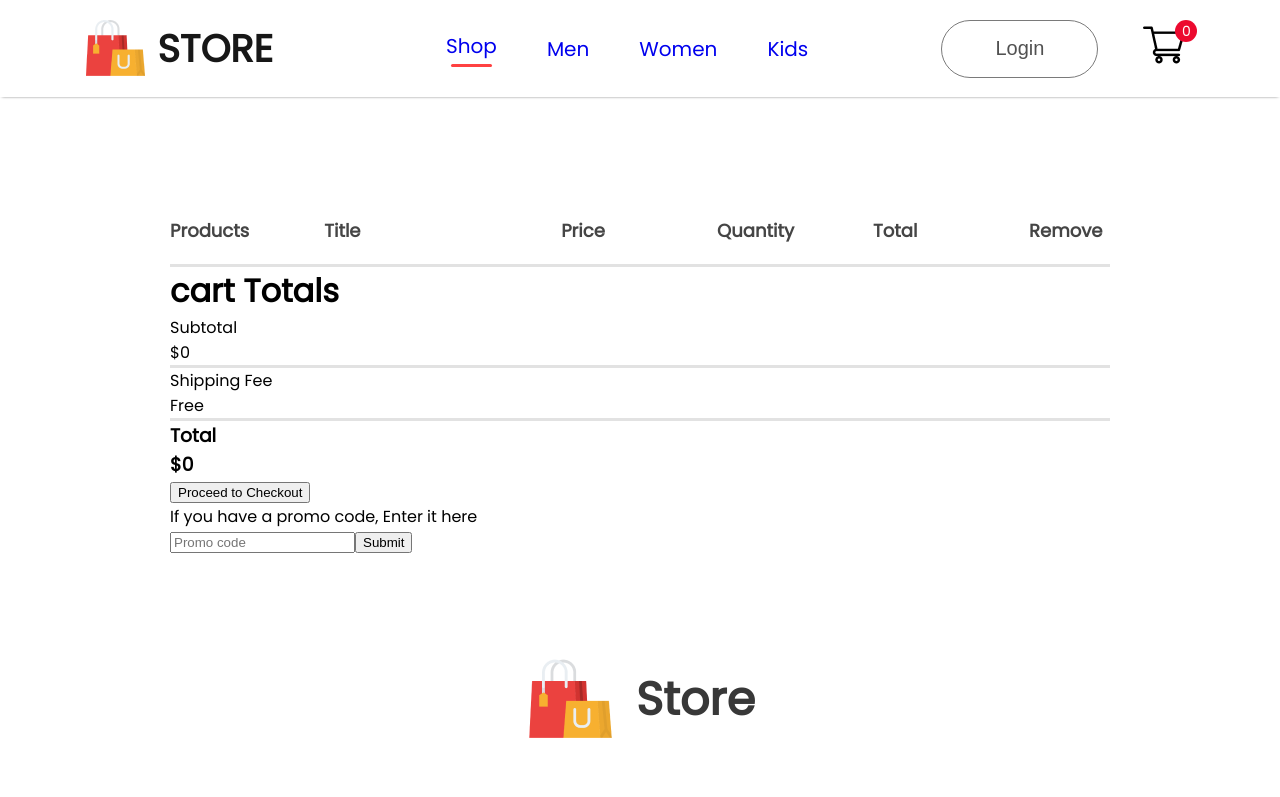
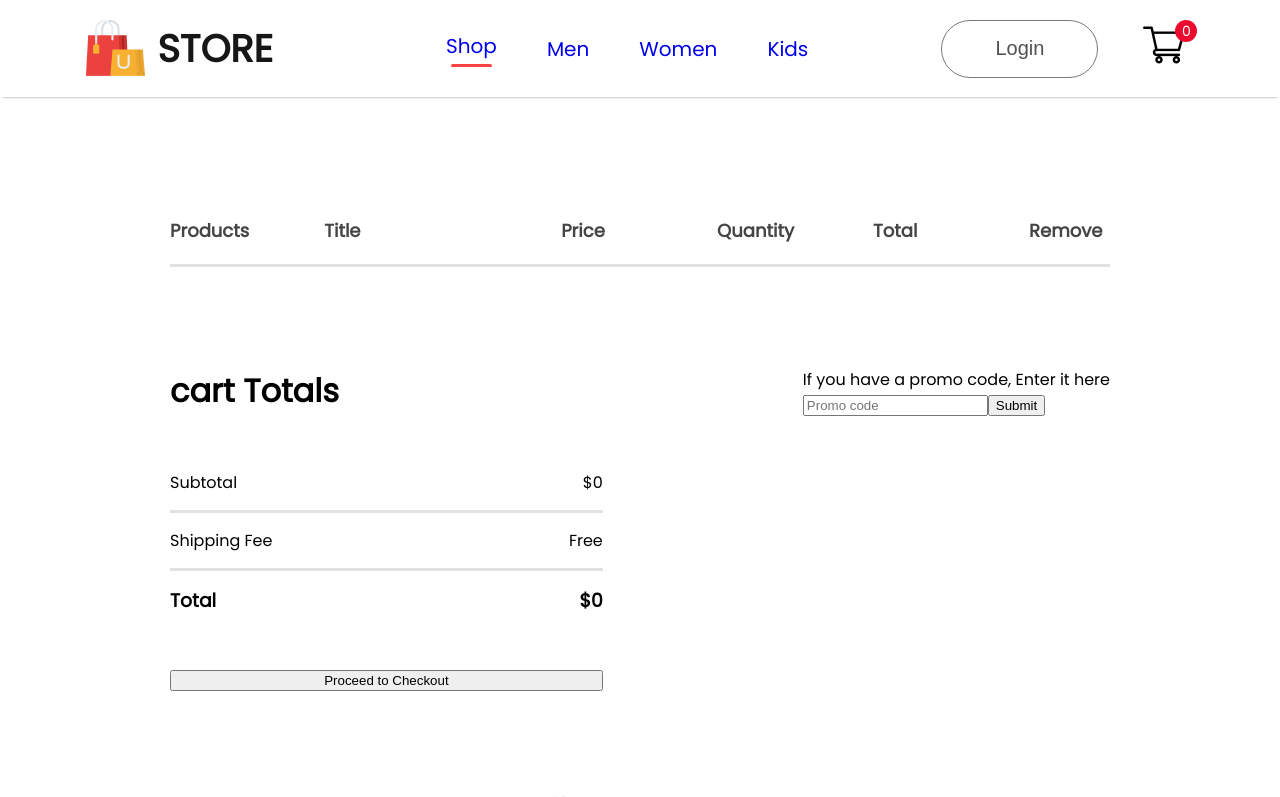
Before and after one commit to AnastasiiaYurchenko/online-store, a React (Create React App) app: page /online-store/cart in a window 1280 px wide. Shown: the top 797 px of the page. Built offline with nearby package versions, Linux system fonts and the light colour scheme.

Commit message:
CartItems styles

```diff
--- a/src/components/CartItems/CartItems.css
+++ b/src/components/CartItems/CartItems.css
@@ -40,3 +40,22 @@
     border: 2px solid #ebebeb;
     background: #fff;
 }
+
+.cartitems-down{
+    display: flex;
+    margin: 100px 0px;
+}
+
+.cartitems-total{
+    flex: 1;
+    display: flex;
+    flex-direction: column;
+    margin-right: 200px;
+    gap: 40px;
+}
+
+.cartitems-total-item{
+    display: flex;
+    justify-content: space-between;
+    padding: 15px 0px;
+}
```
